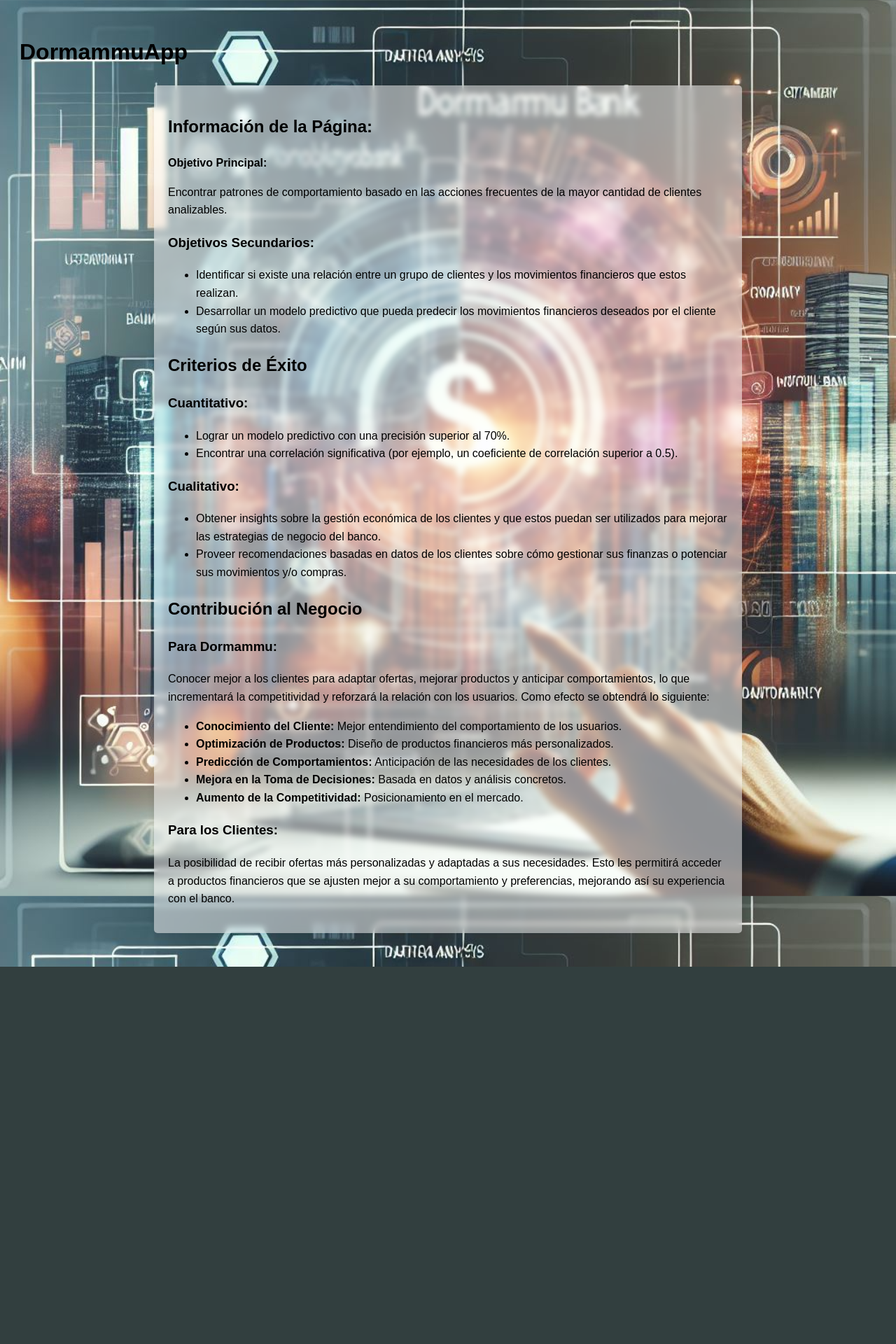
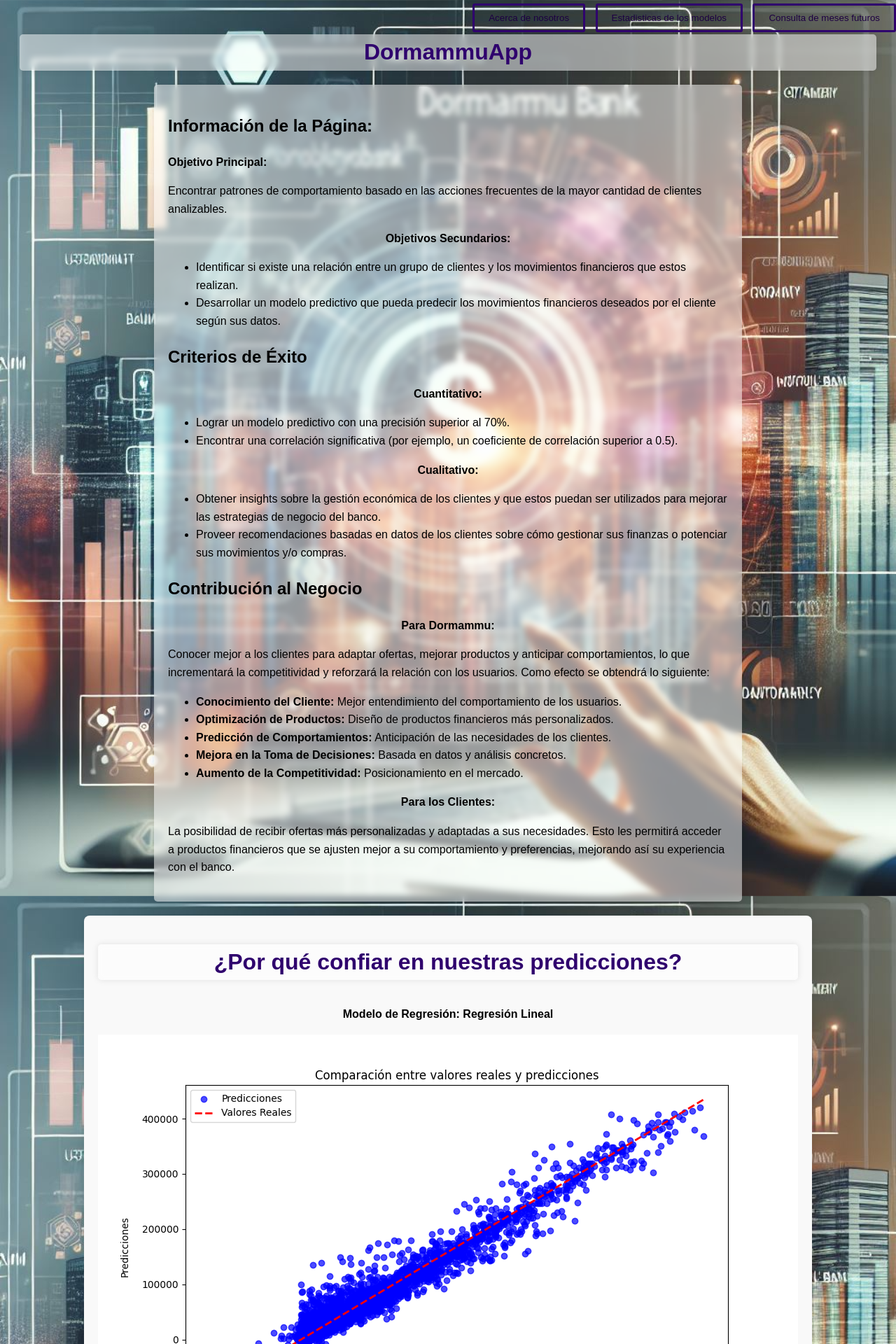
Before and after one commit to Manolowo/Dormammu, a Flask app: page / in a window 1280 px wide. Shown: the top 1920 px of the page at 70% size. Before the commit the page ends 1381 px from the top, so only its background shows below. Run offline with Flask 3, Linux system fonts and the light colour scheme; parts of the project's set-up code (start-up, migrations or seed data) failed here and were passed over.

Commit message:
Actualización
Se agregaron varias cosas:
- Modelos
- Estilos
Reestructuración de datos

```diff
--- a/py/app.py
+++ b/py/app.py
@@ -1,10 +1,34 @@
-from flask import Flask, render_template
+from flask import Flask, render_template, request
+import pickle
 
 app = Flask(__name__)
 
 @app.route('/')
 def home():
-    return render_template('home.html')
+    return render_template('home.html', prediction=None)
+
+# Cargar el modelo de regresión lineal
+with open('../models/regresion/linear_regression_model.pkl', 'rb') as file:
+    regression_model = pickle.load(file)
+
+@app.route('/regresion_prediction')
+def regresion_prediction():
+    return render_template('regresion_prediction.html', prediction=None)
+
+@app.route('/predict_regresion', methods=['POST'])
+def predict1():
+    # Obtener valores del formulario
+    cuentas = float(request.form['cuentas'])
+    dualidad = float(request.form['dualidad'])
+    col_media = float(request.form['col_media'])
+    eeccnac_media = float(request.form['eeccnac_media'])
+
+    # Realizar la predicción
+    input_data = [[cuentas, dualidad, col_media, eeccnac_media]]
+    prediction = regression_model.predict(input_data)[0]
+
+    # Renderizar la página con el resultado
+    return render_template('regresion_prediction.html', prediction=round(prediction, 2))
 
 if __name__ == '__main__':
     app.run(debug=True)
--- a/py/static/css/styles.css
+++ b/py/static/css/styles.css
@@ -30,7 +30,7 @@ body {
     position: fixed;
     bottom: 20px;
     left: 20px;
-    background-color: #2c8fff;
+    background-color: #2f006d;
     color: #fff;
     border: none;
     border-radius: 15px;
@@ -45,3 +45,82 @@ body {
 #scrollToTopBtn:hover {
     opacity: 2;
 }
+
+/* Estilo para el contenedor de Estadísticas */
+.estadisticas {
+    max-width: 1000px;
+    margin: 20px auto;
+    padding: 20px;
+    background: #f9f9f9;
+    border-radius: 8px;
+    box-shadow: 0 4px 8px rgba(0, 0, 0, 0.1);
+}
+
+.estadisticas h2 {
+    margin-bottom: 20px;
+    font-size: 22px;
+    color: #333;
+}
+
+#modelStats {
+    display: flex;
+    flex-direction: column;
+    gap: 20px;
+}
+
+.navbar {
+    position: fixed;
+    top: 5px;
+    right: 0;
+    z-index: 1000;
+}
+
+.navbar button {
+    margin-left: 10px;
+    padding: 10px 20px;
+    color: #1d0042;
+    background-color:transparent;
+    border: 3px solid #2f006d;
+    border-radius: 3px;
+    cursor: pointer;
+    transition: background-color 0.3s, color 0.3s;
+}
+
+.navbar button:hover {
+    background-color: #410294;
+    color: #fff;
+}
+
+.navbar a {
+    margin-left: 10px;
+    text-decoration: none;
+    padding: 10px 20px;
+    color: #1d0042;
+    background-color:transparent;
+    border: 3px solid #2f006d;
+    border-radius: 3px;
+    cursor: pointer;
+    transition: background-color 0.3s, color 0.3s;
+}
+
+.navbar a:hover {
+    background-color: #410294;
+    color: #fff;
+}
+
+h1 {
+    text-align: center;
+    margin-bottom: 20px;
+    color: #2f006d;
+    background-color: rgba(255, 255, 255, 0.5);
+    border-radius: 5px;
+    box-shadow: 0 0 10px rgba(0, 0, 0, 0.1);
+    backdrop-filter: blur(4px);
+    transition: transform 0.3s ease-out;
+}
+
+h3{
+    text-align: center;
+    color: #000000;
+    font-size:medium ;
+}
--- a/py/static/js/scripts.js
+++ b/py/static/js/scripts.js
@@ -14,3 +14,20 @@ window.onscroll = function() {
 scrollToTopBtn.onclick = function() {
     window.scrollTo({ top: 0, behavior: 'smooth' });
 };
+
+function focusInfo() {
+    console.log("Haciendo foco en Economía...");
+    var InfoDiv = document.getElementById('Info');
+    if (InfoDiv) {
+        InfoDiv.scrollIntoView({ behavior: 'smooth' });
+    }
+}
+
+
+function focusEstadisticas() {
+    console.log("Haciendo foco en Economía...");
+    var EstadisticasDiv = document.getElementById('estadisticas');
+    if (EstadisticasDiv) {
+        EstadisticasDiv.scrollIntoView({ behavior: 'smooth' });
+    }
+}
--- a/py/templates/home.html
+++ b/py/templates/home.html
@@ -7,17 +7,15 @@
     <link rel="stylesheet" href="{{ url_for('static', filename='css/styles.css') }}">
 </head>
 <body>
-    <h1>DormammuApp</h1>
-
-<!--
+    <h1 class="tittle">DormammuApp</h1>
     <div class="navbar">
-        <button id="btnEstadistica" onclick="()"></button>
-        <button id="btnVictoria" onclick="()"></button>
-        <button id="btnEquipamiento" onclick="()"></button>
-    </div> -->
+        <button id="btnAcercade" onclick="focusInfo()">Acerca de nosotros</button>
+        <button id="btnEstadisticas" onclick="focusEstadisticas()">Estadisticas de los modelos</button>
+        <button id="btnConsulta1" onclick="window.location.href='/regresion_prediction'">Consulta de meses futuros</button>
+    </div>
 
     <!-- Info Página -->
-    <div class="page-info">
+    <div id="Info" class="page-info">
         <h2>Información de la Página:</h2>
         <p><strong>Objetivo Principal:</strong></p>
         <p>Encontrar patrones de comportamiento basado en las acciones frecuentes de la mayor cantidad de clientes analizables.</p>
@@ -56,7 +54,48 @@
         <p>La posibilidad de recibir ofertas más personalizadas y adaptadas a sus necesidades. Esto les permitirá acceder a productos financieros que se ajusten mejor a su comportamiento y preferencias, mejorando así su experiencia con el banco.</p>
     </div>
 
-
+    <!-- Estadísticas -->
+    <div id="estadisticas" class="estadisticas">
+        <h1>¿Por qué confiar en nuestras predicciones? </h1>
+        <div id="modelStats">
+            <div id="graficos">
+                <h3>Modelo de Regresión: Regresión Lineal</h3>
+                <img src="{{ url_for('static', filename='graficos/regression_plot.png') }}" alt="Grafico de regresion">
+                <p style="text-align: center;">
+                    <h4>Rendimiento Sobresaliente:</h4>
+                    <ul>
+                    <li>RMSE Bajo y Alto R²: El modelo de regresión lineal presenta un RMSE relativamente bajo y un coeficiente de determinación R² de 0.95, indicando que explica el 95% de la variabilidad en la variable objetivo.</li>
+                    <li>Comparación con Otros Modelos: Aunque el modelo Random Forest también mostró un rendimiento similar en términos de R², la regresión lineal tiene la ventaja de la simplicidad y la interpretabilidad.</li>
+                    <li>Cumplimiento de Criterios de Éxito: Supera el criterio cuantitativo establecido al lograr una precisión superior al 70%, asegurando predicciones precisas y útiles para el negocio.</li>
+                    </ul>
+                    <h4>Contribución al Negocio:</h4>
+                    <ul>
+                    <li>Interpretabilidad: Al ser un modelo sencillo, facilita la comprensión de cómo cada variable independiente afecta el resultado, permitiendo insights accionables.</li>
+                    <li>Personalización de Ofertas: Ayuda a identificar patrones en las acciones financieras de los clientes, permitiendo adaptar productos y servicios a sus necesidades específicas.</li>
+                    <li>Mejora Estratégica: Proporciona información valiosa para la toma de decisiones estratégicas, optimizando las estrategias de negocio y reforzando la relación con los clientes.</li>
+                    </ul>
+                </p>
+                <br>
+                <h3>Modelo de Clasificación: Support Vector Machine (SVM)</h3>
+                <img src="{{ url_for('static', filename='graficos/confusion_matrix_svm.png') }}" alt="Histogram PrimaryPistol">
+                <p style="text-align: center;">
+                    <h4>Alto Rendimiento y Eficacia:</h4>
+                    <ul>
+                    <li>Precisión Elevada: Con una precisión del 94%, el modelo SVM supera ampliamente el umbral del 70% establecido en los criterios de éxito.</li>
+                    <li>Balance en Métricas Clave: Presenta un buen equilibrio entre precisión, recall y F1-score, especialmente para la clase 1, que es crítica para el negocio.</li>
+                    <li>Detección Efectiva: Un recall del 92% para la clase 1 indica que el modelo identifica con alta eficacia a los clientes con comportamientos financieros relevantes.</li>
+                    </ul>
+                    <h4>Contribución al Negocio:</h4>
+                    <ul>
+                    <li>Insights Profundos: Ofrece una comprensión detallada de los patrones de comportamiento financiero de los clientes, lo que es esencial para mejorar las estrategias de negocio.</li>
+                    <li>Predicción de Comportamientos: Permite predecir con precisión los movimientos financieros deseados por los clientes, facilitando la personalización y anticipación de sus necesidades.</li>
+                    <li>Mejora de la Experiencia del Cliente: Al ofrecer recomendaciones y productos más ajustados a las preferencias de los clientes, mejora su satisfacción y fidelización.</li>
+                    </ul>
+                </p>
+                <br>
+            </div>
+        </div>
+    </div>
 
     <button id="scrollToTopBtn" title="Volver arriba">&#8679;</button>
     <script src="{{ url_for('static', filename='js/scripts.js') }}"></script>
```
Also changed, not shown: py/SVM_clasification_model.py (+28 -4 lines), py/linear_regression_model.py (+26 -2 lines), py/templates/regresion_prediction.html (added, +47 -0 lines), plots/confusion_matrix_svm.png (added), plots/regression_plot.png (added), py/static/graficos/confusion_matrix_svm.png (added), py/static/graficos/regression_plot.png (added), 2 other files.
